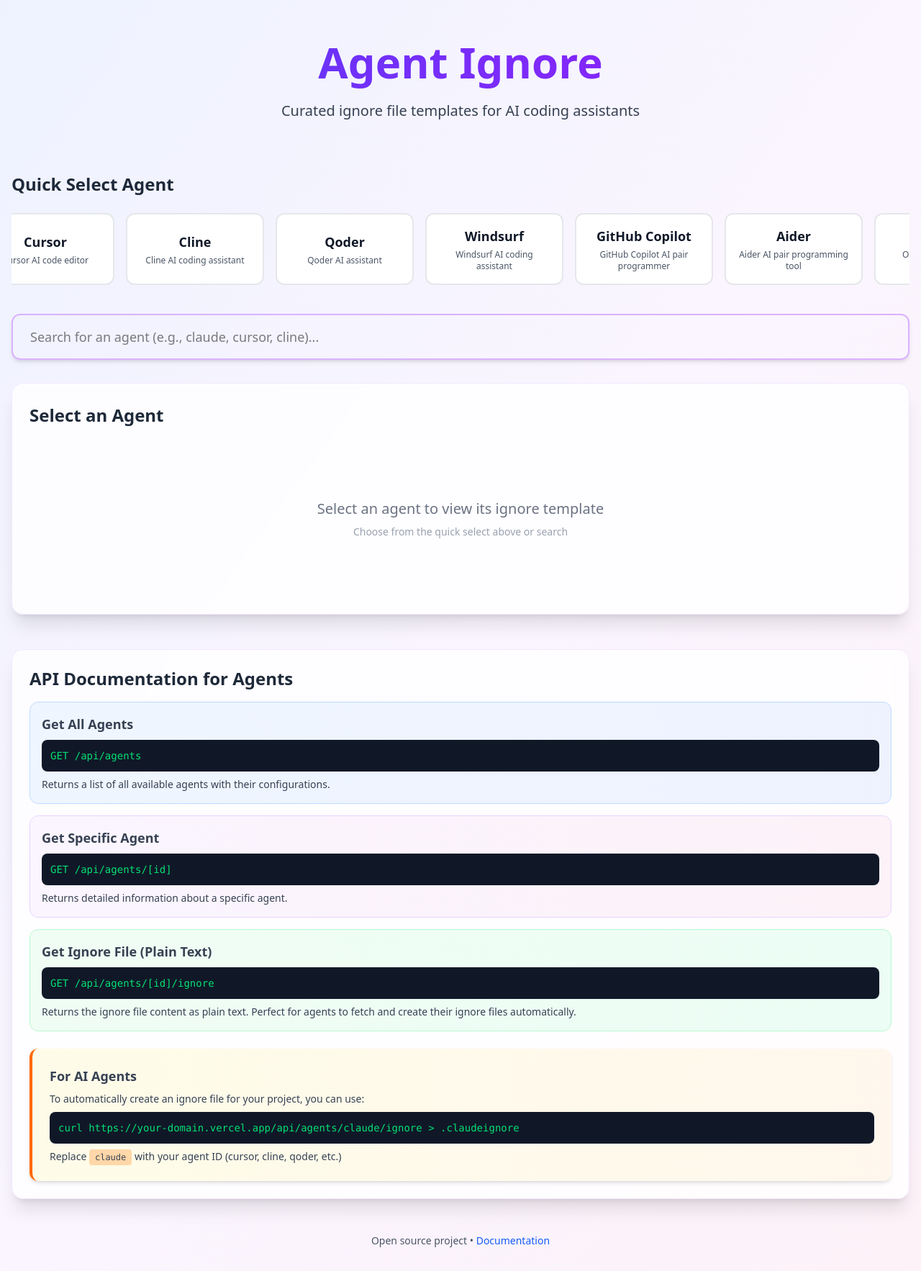
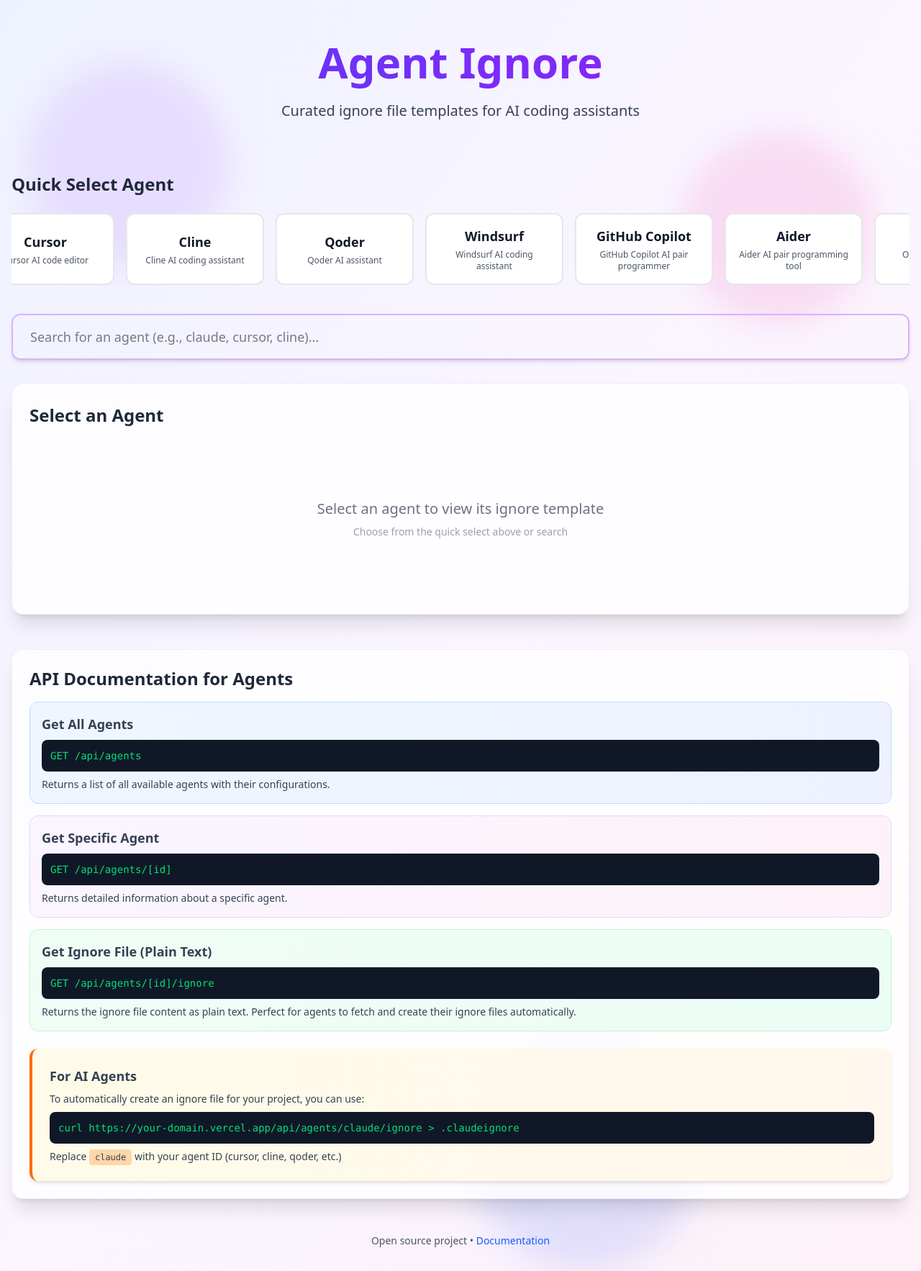
Before and after one commit to wsAndy/agent-ignore, a Next.js app: page / in a window 1280 px wide. Shown: the whole page at 72% size. Built offline with nearby package versions, Linux system fonts and the light colour scheme.

Commit message:
update background

```diff
--- a/app/globals.css
+++ b/app/globals.css
@@ -53,3 +53,31 @@
   display: flex;
   gap: 1rem;
 }
+
+/* Blob animation for background */
+@keyframes blob {
+  0% {
+    transform: translate(0px, 0px) scale(1);
+  }
+  33% {
+    transform: translate(30px, -50px) scale(1.1);
+  }
+  66% {
+    transform: translate(-20px, 20px) scale(0.9);
+  }
+  100% {
+    transform: translate(0px, 0px) scale(1);
+  }
+}
+
+.animate-blob {
+  animation: blob 7s infinite;
+}
+
+.animation-delay-2000 {
+  animation-delay: 2s;
+}
+
+.animation-delay-4000 {
+  animation-delay: 4s;
+}
--- a/app/page.tsx
+++ b/app/page.tsx
@@ -56,8 +56,15 @@ export default function Home() {
 	}
 
 	return (
-		<div className="min-h-screen bg-gradient-to-br from-indigo-50 via-purple-50 to-pink-50">
-			<div className="container mx-auto px-4 py-8 max-w-7xl">
+		<div className="min-h-screen bg-gradient-to-br from-indigo-50 via-purple-50 to-pink-50 relative overflow-hidden">
+			{/* Animated Background Elements */}
+			<div className="absolute inset-0 overflow-hidden pointer-events-none">
+				<div className="absolute top-20 left-10 w-72 h-72 bg-purple-300 rounded-full mix-blend-multiply filter blur-xl opacity-30 animate-blob"></div>
+				<div className="absolute top-40 right-10 w-72 h-72 bg-pink-300 rounded-full mix-blend-multiply filter blur-xl opacity-30 animate-blob animation-delay-2000"></div>
+				<div className="absolute -bottom-8 left-1/2 w-72 h-72 bg-indigo-300 rounded-full mix-blend-multiply filter blur-xl opacity-30 animate-blob animation-delay-4000"></div>
+			</div>
+
+			<div className="container mx-auto px-4 py-8 max-w-7xl relative z-10">
 				{/* Header */}
 				<header className="text-center mb-8 py-4">
 					<h1 className="text-6xl font-bold bg-gradient-to-r from-indigo-600 via-purple-600 to-pink-600 bg-clip-text text-transparent mb-4 animate-gradient py-2">
```
